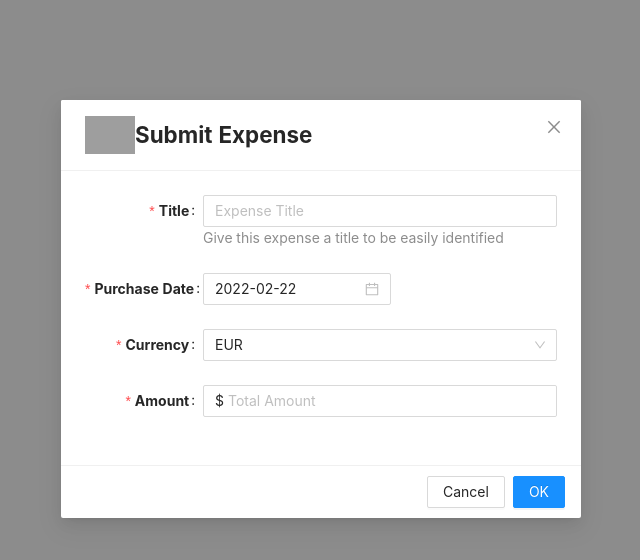
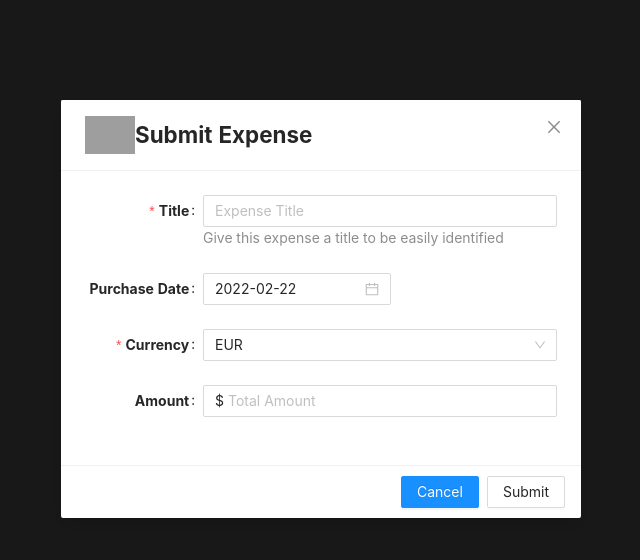
Before and after one commit to allenaxie/New-Horizons-Test, a React (Create React App) app: page / in a window 1280 px wide. Both pictures are taken after a click on the button "Submit Expense". Shown: the top 560 px of the page, without its empty margins (319-959 px from the left). Built offline with nearby package versions, Linux system fonts and the light colour scheme; grey boxes are pictures that could not be loaded.

Commit message:
Update modal footer buttons. Add notification to submit form.

```diff
--- a/src/App.css
+++ b/src/App.css
@@ -3,6 +3,11 @@
   margin: 0;
   padding: 0;
   box-sizing: border-box;
+}
+
+.main {
+  background-color: rgb(45, 45, 45);
+  height: 100vh;
 }
 
 .header {
@@ -22,13 +27,12 @@
   cursor: pointer;
   padding: 5px;
   border-color: rgb(40, 133, 232);
-  box-shadow: 4px 4px 6px black;
+  box-shadow: 4px 4px 6px rgb(132, 180, 222);
 }
 
 .modal-btn:hover {
   background: linear-gradient(to right, rgb(144, 177, 237),#4261ee);
   transform:scale(1.1);
-
 }
 
 .btn-text {
--- a/src/App.js
+++ b/src/App.js
@@ -2,7 +2,7 @@ import logo from './logo.svg';
 import 'antd/dist/antd.css';
 import './App.css';
 import { useState } from "react";
-import {Form, Input, Button, Modal, DatePicker, Select, InputNumber} from 'antd';
+import {Form, Input, message, Modal, DatePicker, Select, InputNumber, Button} from 'antd';
 import moment from 'moment';
 
 function App() {
@@ -17,8 +17,12 @@ function App() {
   }
 
   // Form
-  function onFinish () {
-    console.log('success!')
+  function onFinish (values) {
+    console.log('success!', values)
+    // Notification message
+    message.success('Expense submitted successfully.');
+    // Close modal
+    setIsModalVisible(false);
   }
   function onFinishFailed (errorInfo) {
     console.log('failed...', errorInfo)
@@ -47,8 +51,18 @@ function App() {
         </div>
         }
        visible={isModalVisible}
-       onOk={closeModal}
-       onCancel={closeModal}>
+       footer = {[
+         <Button type="primary" key="cancel" onClick={closeModal}>
+           Cancel
+         </Button>,
+         <Button form="expense-form" key="submit" htmlType="submit">
+           Submit
+         </Button>,
+       ]}
+      //  okText="Submit"
+      //  onOk={onFinish}
+       onCancel={closeModal}
+       >
         <Form
         name="expense-form"
         onFinish={onFinish}
@@ -69,9 +83,6 @@ function App() {
           className="form-date-container"
           label={<span className="form-label">Purchase Date</span>}
           name="expense-date"
-          rules={[
-            {required:true}
-          ]}
           >
             <DatePicker
             defaultValue={moment()}
@@ -89,7 +100,9 @@ function App() {
           </Form.Item>
           <Form.Item
           label={<span className="form-label">Amount</span>}
-          required
+          rules={[
+            {required:true, message: 'Please enter an amount.'}
+          ]}
           >
             <InputNumber
             style={{width:'100%'}}
@@ -98,6 +111,7 @@ function App() {
             step="10"
             prefix="$"
             precision={2}
+            required
             />
           </Form.Item>
         </Form>
```
